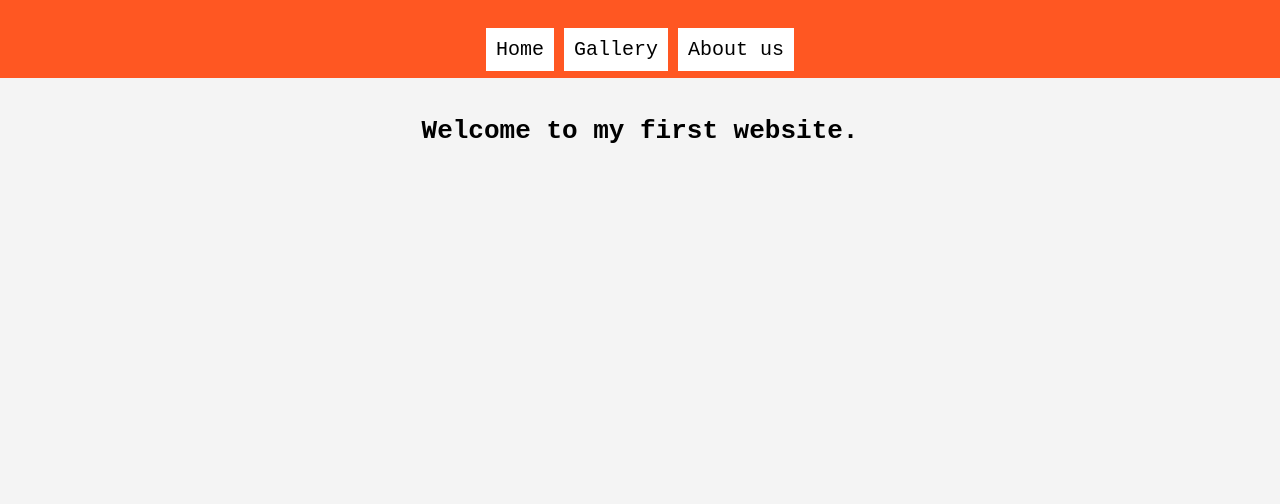
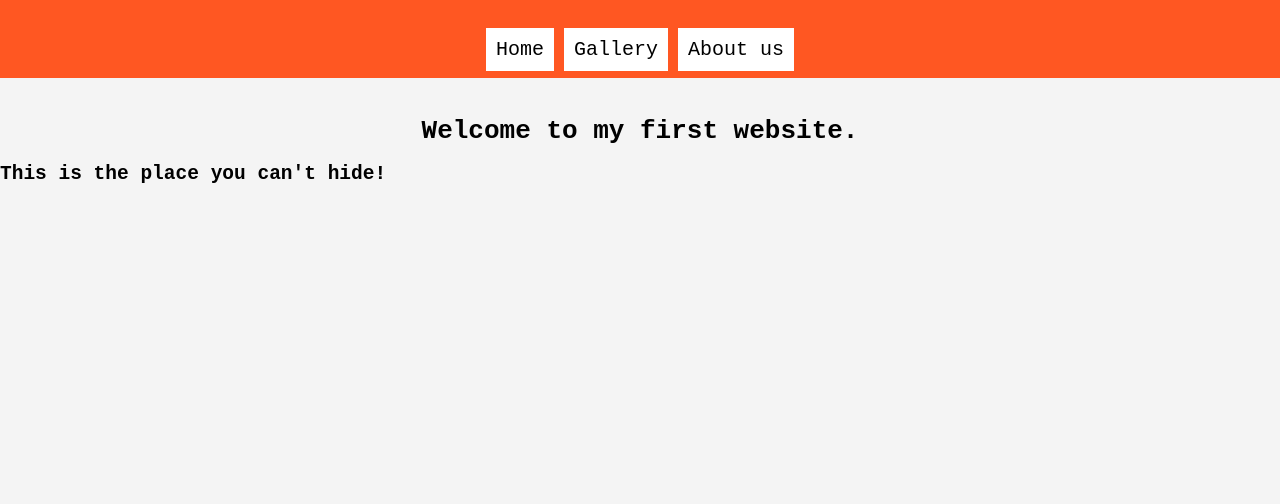
Before and after one commit to yahyamaulariii/test_code, a plain HTML site: page index.html in a window 1280 px wide. Shown: the part 72-576 px from the top of the page. Drawn offline with Linux system fonts and the light colour scheme.

Commit message:
Penambahan script index

```diff
--- a/index.html
+++ b/index.html
@@ -15,6 +15,7 @@
 </div>
 <div id="wrapper-content">
 	<h1 class="center">Welcome to my first website.</h1>
+	<h2>This is the place you can't hide!</h2>
 </div>
 
 <div id="footer" style="margin-top:-200px;">
```
